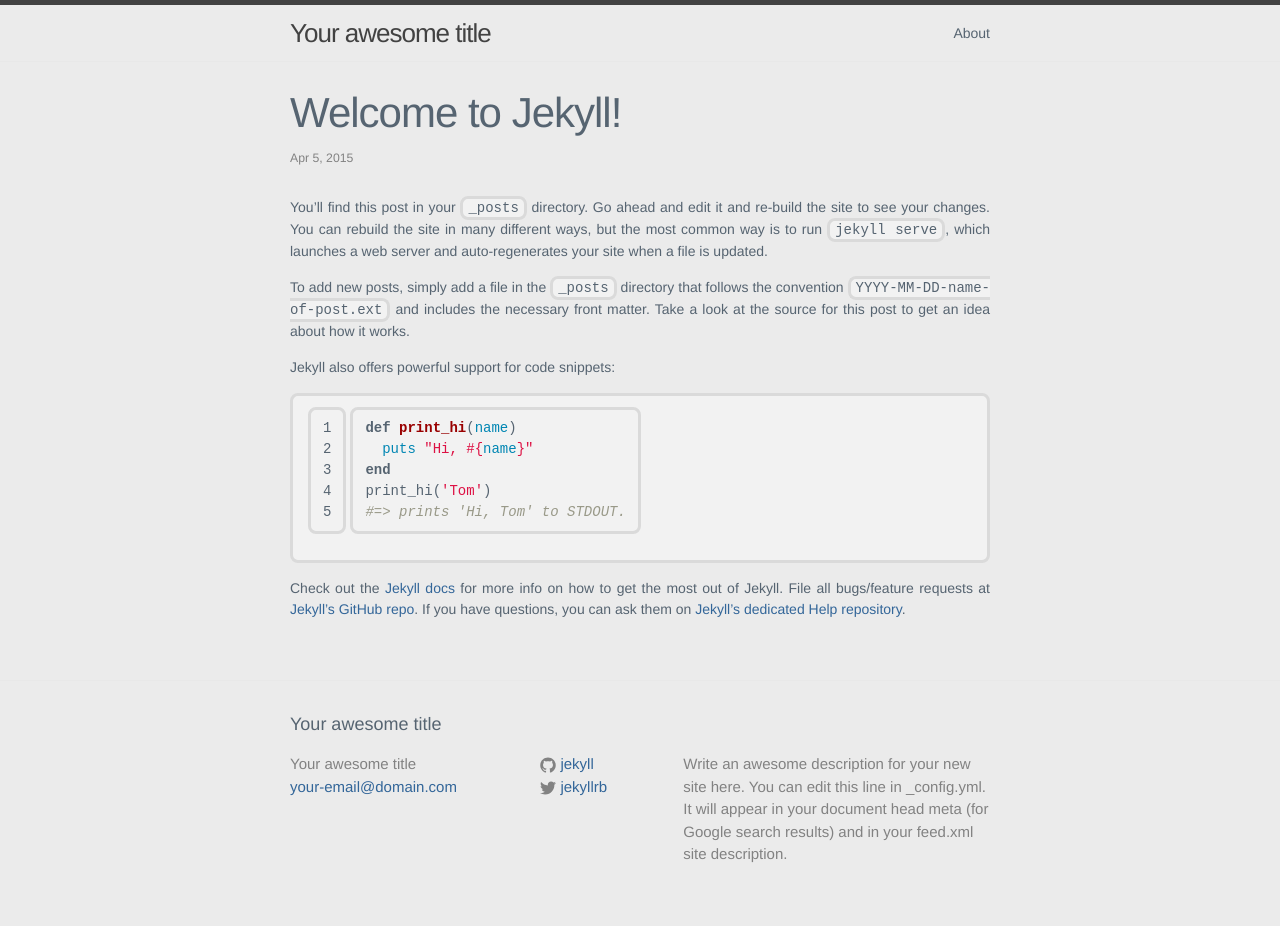
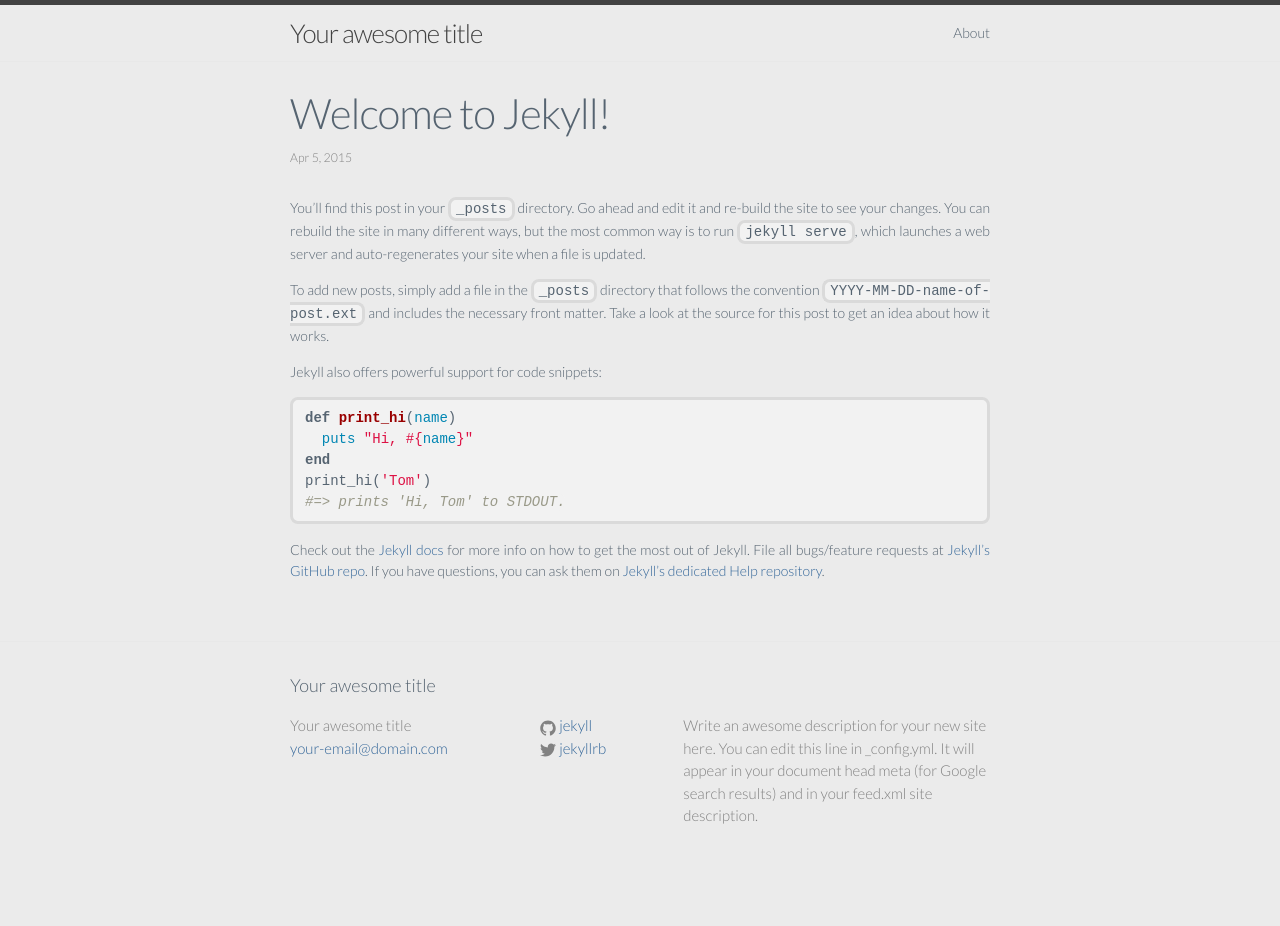
Before and after one commit to tiborsimon/tiborsimon.github.io, a Jekyll site: the page built from _posts/2015-04-05-welcome-to-jekyll.markdown, in a window 1280 px wide. Built offline with Jekyll 4.4.1, drawn with Linux system fonts in a browser that asks for light colours; after the commit the page ends 900 px from its top, so only the background shows below that.

Commit message:
Font updated to Lato

```diff
--- a/_includes/head.html
+++ b/_includes/head.html
@@ -6,6 +6,8 @@
   <title>{% if page.title %}{{ page.title }}{% else %}{{ site.title }}{% endif %}</title>
   <meta name="description" content="{% if page.excerpt %}{{ page.excerpt | strip_html | strip_newlines | truncate: 160 }}{% else %}{{ site.description }}{% endif %}">
 
+  <link href='http://fonts.googleapis.com/css?family=Lato:300,400' rel='stylesheet' type='text/css'>
+
   <link rel="stylesheet" href="{{ "/css/main.css" | prepend: site.baseurl }}">
   <link rel="canonical" href="{{ page.url | replace:'index.html','' | prepend: site.baseurl | prepend: site.url }}">
   <link rel="alternate" type="application/rss+xml" title="{{ site.title }}" href="{{ "/feed.xml" | prepend: site.baseurl | prepend: site.url }}" />
--- a/_posts/2015-04-05-welcome-to-jekyll.markdown
+++ b/_posts/2015-04-05-welcome-to-jekyll.markdown
@@ -10,7 +10,7 @@
 
 Jekyll also offers powerful support for code snippets:
 
-{% highlight ruby linenos=table %}
+{% highlight ruby %}
 def print_hi(name)
   puts "Hi, #{name}"
 end
--- a/css/main.scss
+++ b/css/main.scss
@@ -6,7 +6,7 @@
 
 
 // Our variables
-$base-font-family: Helvetica, Arial, sans-serif;
+$base-font-family: 'Lato', sans-serif;
 $base-font-size:   14px;
 $small-font-size:  $base-font-size * 0.875;
 $base-line-height: 1.5;
```
